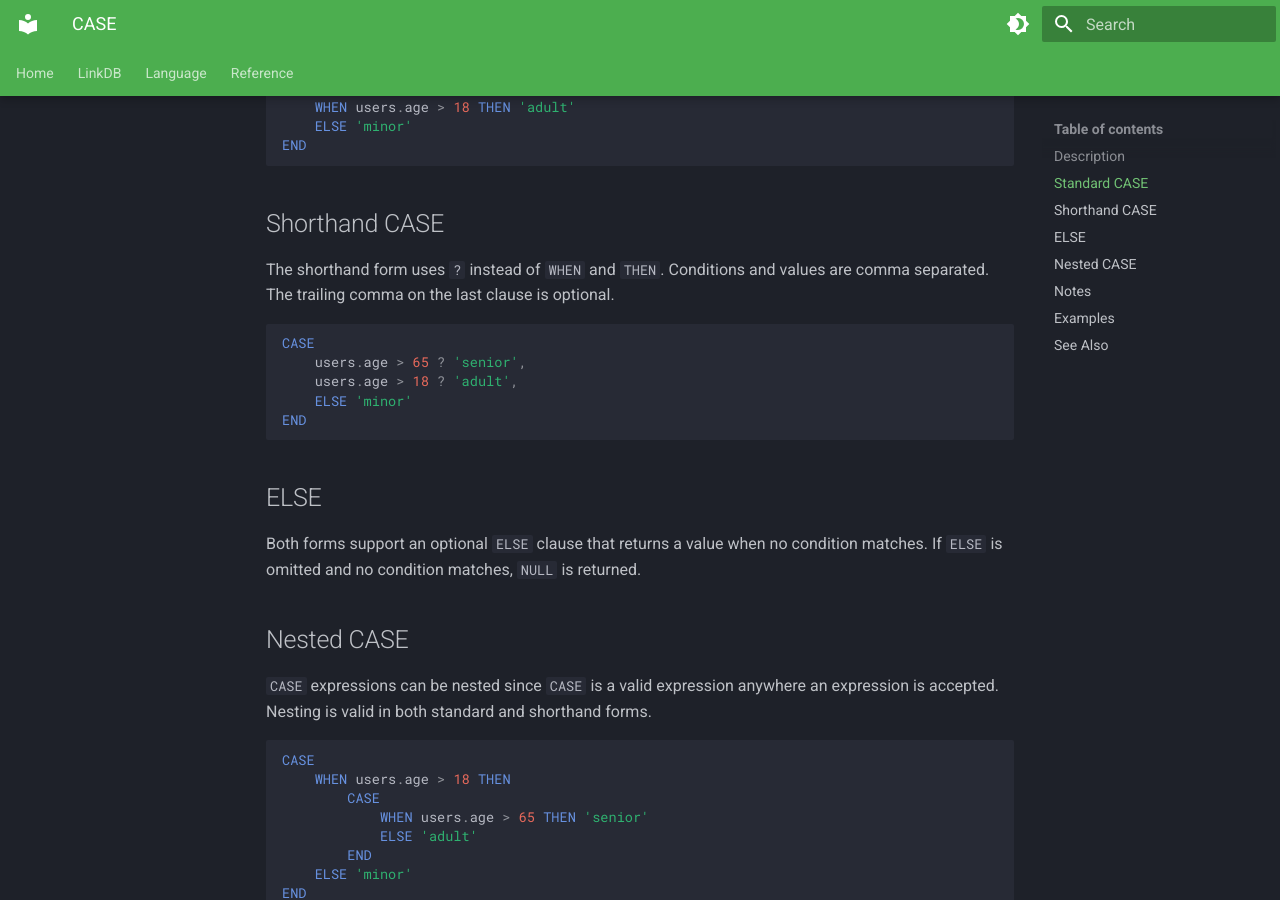
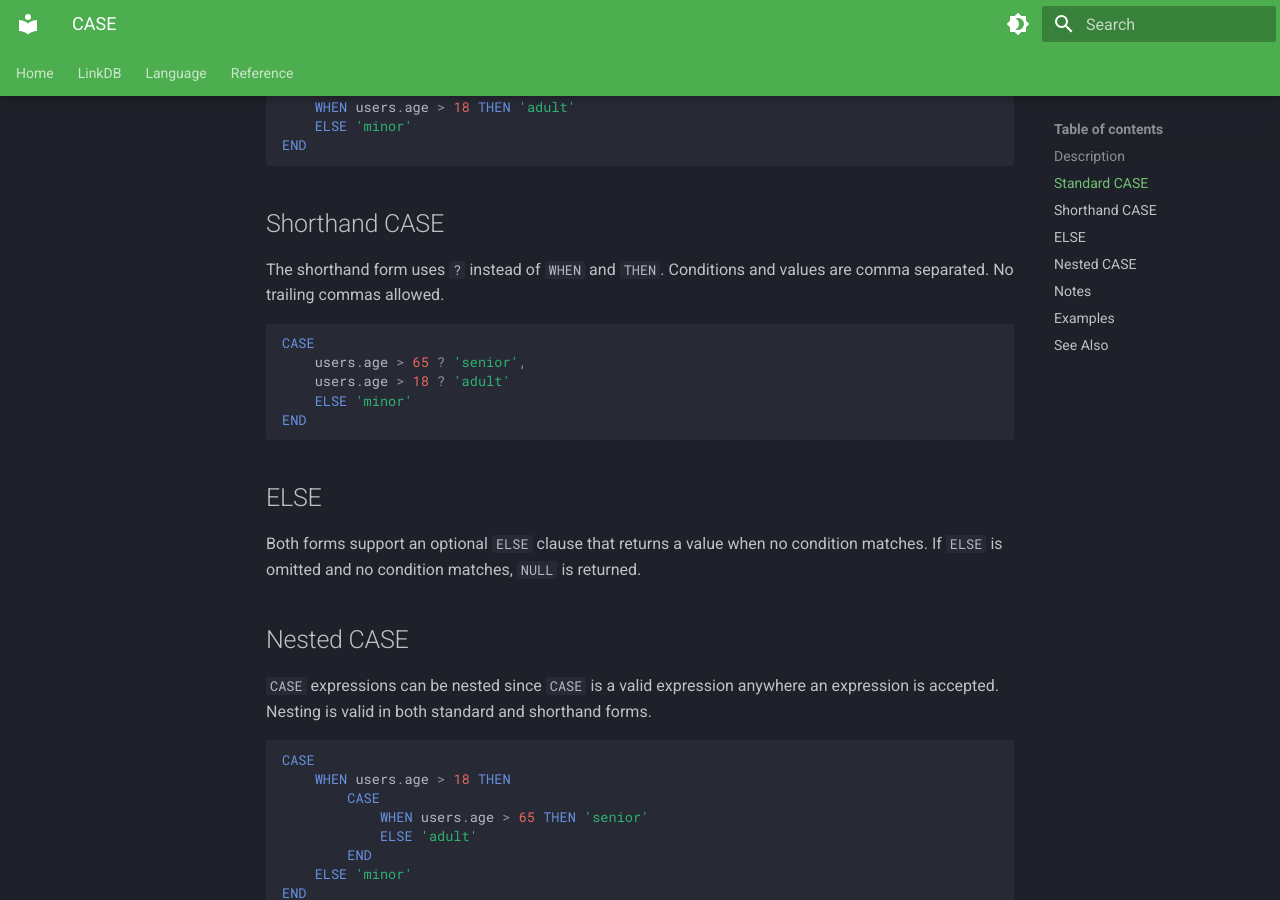
Before and after one commit to linkql/linkdb-docs, an MkDocs documentation site: the page built from docs/language/dml/select/case.md, in a window 1280 px wide and 900 px high, scrolled down 913 px. Built offline with MkDocs 1.6.1 and Material for MkDocs 9.7.7, drawn with Linux system fonts in a browser that asks for light colours.

Commit message:
update case examples.

````diff
--- a/docs/language/dml/select/case.md
+++ b/docs/language/dml/select/case.md
@@ -39,12 +39,12 @@ END
 
 ## Shorthand CASE
 The shorthand form uses `?` instead of `WHEN` and `THEN`. Conditions and values are
-comma separated. The trailing comma on the last clause is optional.
+comma separated. No trailing commas allowed.
 
 ```sql
 CASE
     users.age > 65 ? 'senior',
-    users.age > 18 ? 'adult',
+    users.age > 18 ? 'adult'
     ELSE 'minor'
 END
 ```
````
